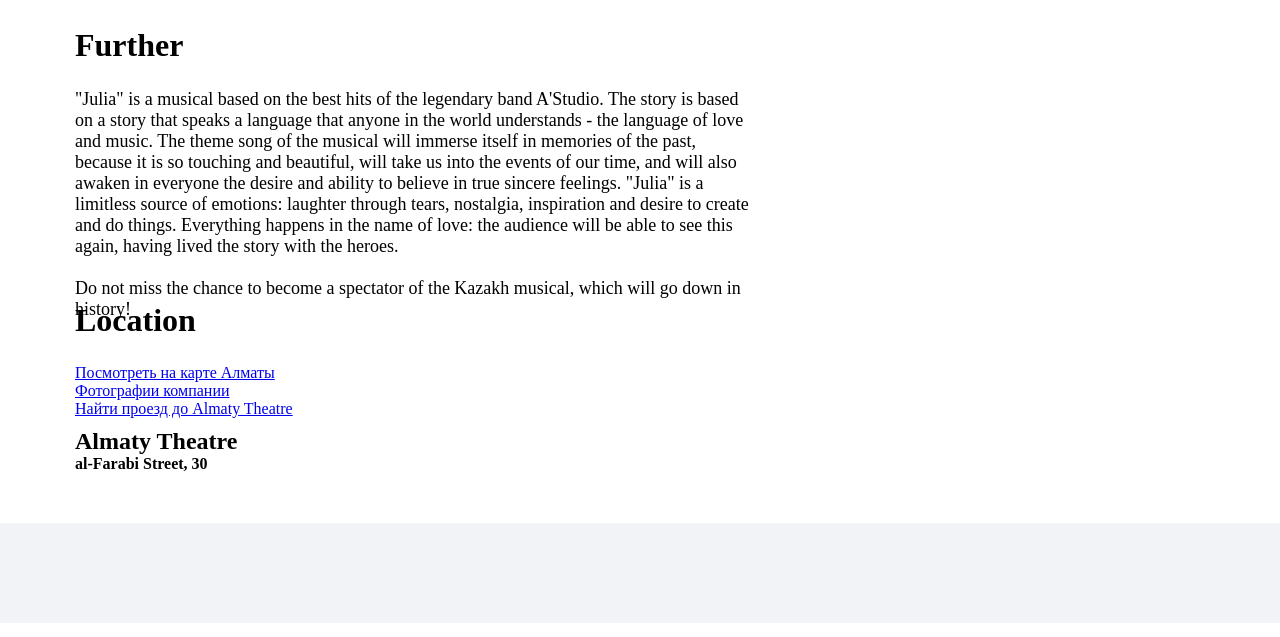
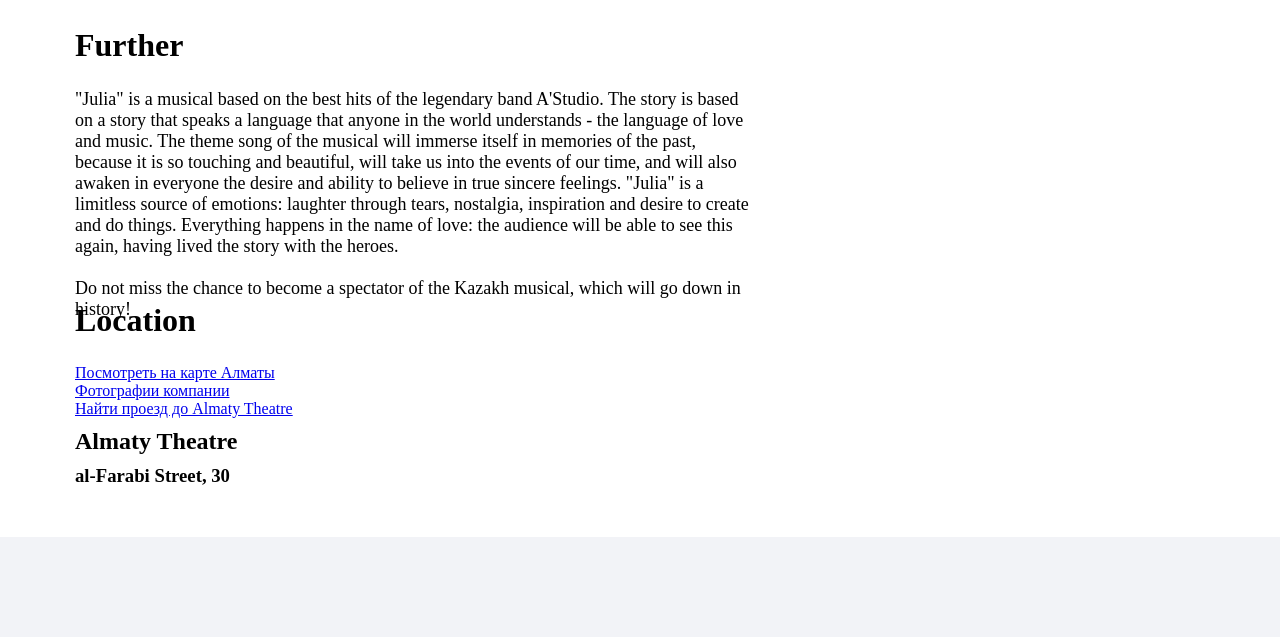
Before and after one commit to iaopop/final_project, a plain HTML site: page event1.html in a window 1280 px wide. Shown: the part 781-1418 px from the top of the page. Drawn offline with Linux system fonts and the light colour scheme; a script that the page names is missing.

Commit message:
Update event1.html

```diff
--- a/event1.html
+++ b/event1.html
@@ -123,8 +123,8 @@
                     <script charset="utf-8">new DGWidgetLoader({"width":640,"height":600,"borderColor":"#a3a3a3","pos":{"lat":43.22716259727749,"lon":76.94674015045167,"zoom":16},"opt":{"city":"almaty"},"org":[{"id":"70000001061397876"}]});</script>
                     <noscript style="color:#c00;font-size:16px;font-weight:bold;">Виджет карты использует JavaScript. Включите его в настройках вашего браузера.</noscript>
                 </div>
-                <a href="https://almatytheatre.kz/" class="map1"><h2>Almaty Theatre</h2></a>
-                <a href="https://2gis.kz/almaty/firm/70000001061397876" class="map1"><h4>al-Farabi Street, 30</h4></a>
+                <a href="https://almatytheatre.kz/" class="map1"><h2 style="padding-bottom: 10px;">Almaty Theatre</h2></a>
+                <a href="https://2gis.kz/almaty/firm/70000001061397876" class="map1"><h3>al-Farabi Street, 30</h3></a>
             </div>
         </div>
     </section>
```
